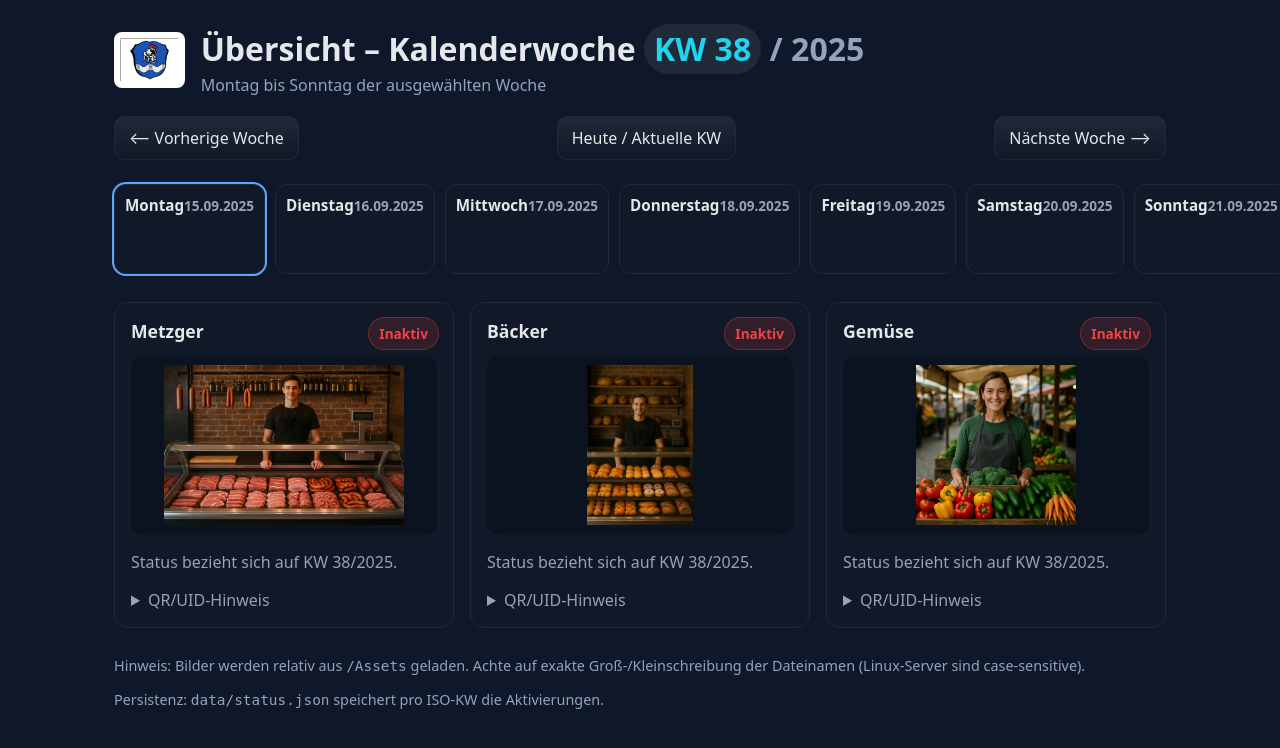
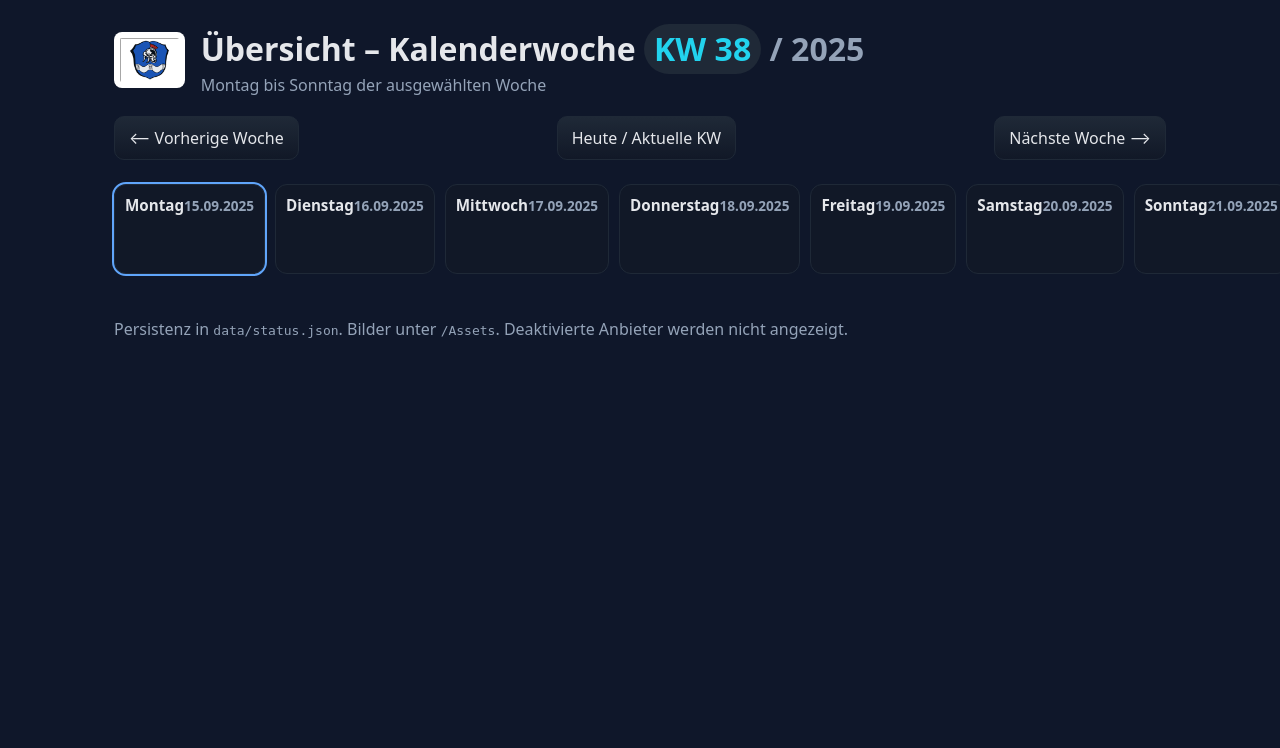
Before and after one commit to marnat/markt-stockstadt, a PHP site: page /index.php in a window 1280 px wide. Shown: the top 748 px of the page. Run offline with PHP 8.4, Linux system fonts and the light colour scheme.

Commit message:
on/off UID ergänzt

```diff
--- a/index.php
+++ b/index.php
@@ -1,15 +1,13 @@
 <?php
-// index.php – Wochenfunktion + QR/UID-Aktivierung pro Anbieter (KW-basiert)
-// Charset & Zeitzone
+// index.php – Wochenfunktion + QR/UID Aktivierung pro Anbieter (ON/OFF, KW-basiert)
 header('Content-Type: text/html; charset=utf-8');
 date_default_timezone_set('Europe/Berlin');
 
 // =============================
 // Anbieter-Konfiguration (UIDs)
 // =============================
-// Jede UID steckt in einem **statischen** QR-Code des Anbieters. Beim Scannen wird
-// z.B. https://deine-domain.tld/index.php?uid=UID_METZGER aufgerufen.
-// -> Die UID wird auf einen Anbieter gemappt und dessen Status für die *aktuelle* KW getoggelt.
+// Jede UID steckt in einem **statischen** QR-Code des Anbieters.
+// Aufruf: index.php?uid=UID_METZGER&action=on|off
 $vendors = [
   'metzger' => [
     'name' => 'Metzger',
@@ -28,7 +26,7 @@ $vendors = [
   ],
 ];
 
-// Hilfs-Map von UID -> Vendor-Key
+// Hilfs-Map UID -> Vendor-Key
 $uidToVendor = [];
 foreach ($vendors as $k => $v) { $uidToVendor[$v['uid']] = $k; }
 
@@ -70,7 +68,7 @@ function weekUrl($w, $y): string { return '?week=' . rawurlencode((string)$w) .
 // =============================
 // Persistenz der Aktivierung (pro *aktueller* KW)
 // =============================
-// Struktur der Datei data/status.json
+// Struktur: data/status.json
 // {
 //   "2025-37": { "metzger": true, "baecker": false, "gemuese": true }
 // }
@@ -99,26 +97,30 @@ $currentKey = $currentIsoYear . '-' . $currentIsoWeek; // z.B. 2025-37
 if (!isset($status[$currentKey])) { $status[$currentKey] = []; }
 
 // =============================
-// QR-Scan: UID verarbeiten -> Toggle für aktuelle KW
+// QR-Scan: UID + ACTION (on/off) -> Setzen für aktuelle KW
 // =============================
-$flash = null;
-if (isset($_GET['uid']) && is_string($_GET['uid'])) {
+$flash = null; // bewusst NICHT anzeigen – nur intern nutzbar; bleibt hier für Logging/Hooks
+if (isset($_GET['uid'], $_GET['action']) && is_string($_GET['uid']) && is_string($_GET['action'])) {
   $uid = trim($_GET['uid']);
-  if (isset($uidToVendor[$uid])) {
+  $action = strtolower(trim($_GET['action']));
+  if (isset($uidToVendor[$uid]) && in_array($action, ['on','off'], true)) {
     $vendorKey = $uidToVendor[$uid];
-    $current = isset($status[$currentKey][$vendorKey]) ? (bool)$status[$currentKey][$vendorKey] : false;
-    $status[$currentKey][$vendorKey] = !$current; // Toggle
+    $status[$currentKey][$vendorKey] = ($action === 'on');
     saveStatus($dataFile, $status);
-    $stateText = $status[$currentKey][$vendorKey] ? 'aktiviert' : 'deaktiviert';
-    $flash = sprintf('%s wurde für KW %d/%d %s.', $vendors[$vendorKey]['name'], $currentIsoWeek, $currentIsoYear, $stateText);
-  } else {
-    $flash = 'Unbekannte UID – Anbieter konnte nicht zugeordnet werden.';
+    // $flash = sprintf('%s wurde %s.', $vendors[$vendorKey]['name'], $action === 'on' ? 'aktiviert' : 'deaktiviert');
   }
 }
 
-// Status für die *anzeigte* Woche auslesen
+// Status für die *anzeigte* Woche
 $displayKey = $displayYear . '-' . $displayWeek;
 $weekStatus = $status[$displayKey] ?? [];
+
+// =============================
+// Rendering-Helfer
+// =============================
+function isActive(array $weekStatus, string $vendorKey): bool {
+  return isset($weekStatus[$vendorKey]) ? (bool)$weekStatus[$vendorKey] : false;
+}
 ?>
 <!doctype html>
 <html lang="de">
@@ -128,51 +130,31 @@ $weekStatus = $status[$displayKey] ?? [];
   <title>Übersicht – KW <?= htmlspecialchars($displayWeek) ?> / <?= htmlspecialchars($displayYear) ?></title>
   <style>
     :root {
-      --bg: #0f172a;       /* slate-900 */
-      --card: #111827;     /* gray-900 */
-      --muted: #94a3b8;    /* slate-400 */
-      --text: #e5e7eb;     /* gray-200 */
-      --accent: #22d3ee;   /* cyan-400 */
-      --accent-2: #60a5fa; /* blue-400 */
-      --good: #10b981;     /* green-500 */
-      --bad: #ef4444;      /* red-500 */
-      --warn:#f59e0b;      /* amber-500 */
+      --bg: #0f172a; --card: #111827; --muted: #94a3b8; --text: #e5e7eb; --accent: #22d3ee; --accent-2: #60a5fa; --good: #10b981; --bad:#ef4444;
     }
     * { box-sizing: border-box; }
-    body { margin:0; font-family: system-ui, -apple-system, Segoe UI, Roboto, "Helvetica Neue", Arial, "Noto Sans", "Apple Color Emoji", "Segoe UI Emoji"; background: var(--bg); color: var(--text); }
+    body { margin:0; font-family: system-ui, -apple-system, Segoe UI, Roboto, "Helvetica Neue", Arial, "Noto Sans"; background: var(--bg); color: var(--text); }
     .container { max-width: 1100px; margin: 0 auto; padding: 24px; }
     header { display:flex; align-items:center; gap:16px; margin-bottom: 20px; }
     header img { height: 56px; width: auto; border-radius: 8px; background: #fff; padding: 6px; }
     h1 { margin:0; font-size: clamp(1.4rem, 2.5vw, 2rem); line-height: 1.2; }
     .muted { color: var(--muted); }
-
-    .flash { margin: 10px 0 0; padding: 10px 12px; background: #0b1220; border: 1px solid #1f2937; border-radius: 10px; }
-
     .nav { display:flex; align-items:center; justify-content: space-between; gap:12px; margin: 18px 0 24px; }
     .btn { display:inline-flex; align-items:center; gap:8px; padding:10px 14px; border-radius: 10px; border: 1px solid #1f2937; background: linear-gradient(180deg,#1f2937,#111827); color: var(--text); text-decoration:none; }
     .btn:hover { border-color:#374151; filter: brightness(1.05); }
     .pill { display:inline-flex; align-items:center; gap:8px; padding:6px 10px; border-radius:999px; background:#1f2937; color: var(--accent); font-weight:600; }
-
     .week { display:grid; grid-template-columns: repeat(7, 1fr); gap:10px; }
     .day { background: var(--card); border: 1px solid #1f2937; border-radius: 12px; padding: 10px; min-height: 90px; }
     .day.today { outline: 2px solid var(--accent-2); }
     .day h3 { margin:0 0 8px; font-size: 0.95rem; display:flex; align-items:center; justify-content: space-between; }
     .day .date { color: var(--muted); font-size: 0.85rem; }
-
     .grid { display:grid; grid-template-columns: repeat(3, 1fr); gap:16px; margin-top: 28px; }
     .card { background: var(--card); border: 1px solid #1f2937; border-radius: 14px; padding: 16px; position: relative; }
     .card h2 { margin:0 0 12px; font-size: 1.1rem; }
     .media { display:flex; align-items:center; justify-content:center; background:#0b1220; border-radius: 12px; padding: 12px; height: 180px; }
     .media img { max-width: 100%; max-height: 160px; object-fit: contain; }
-
     .status { position: absolute; top: 14px; right: 14px; padding: 6px 10px; border-radius: 999px; font-weight: 600; font-size: 0.85rem; }
     .on  { background: rgba(16,185,129,.15); color: var(--good); border: 1px solid rgba(16,185,129,.35); }
-    .off { background: rgba(239,68,68,.15); color: var(--bad);  border: 1px solid rgba(239,68,68,.35); }
-
-    footer { margin-top: 28px; color: var(--muted); font-size: 0.9rem; }
-
-    @media (max-width: 900px) { .week { grid-template-columns: repeat(3, 1fr); } }
-    @media (max-width: 600px) { .week { grid-template-columns: repeat(2, 1fr); } .grid { grid-template-columns: 1fr; } }
   </style>
 </head>
 <body>
@@ -182,7 +164,6 @@ $weekStatus = $status[$displayKey] ?? [];
       <div>
         <h1>Übersicht – Kalenderwoche <span class="pill">KW <?= htmlspecialchars($displayWeek) ?></span> <span class="muted">/ <?= htmlspecialchars($displayYear) ?></span></h1>
         <div class="muted">Montag bis Sonntag der ausgewählten Woche</div>
-        <?php if ($flash): ?><div class="flash"><?= htmlspecialchars($flash) ?></div><?php endif; ?>
       </div>
     </header>
 
@@ -201,34 +182,27 @@ $weekStatus = $status[$displayKey] ?? [];
             <span><?= htmlspecialchars($d['name']) ?></span>
             <span class="date"><?= htmlspecialchars($d['date']) ?></span>
           </h3>
-          <!-- Platz für tagesbezogene Inhalte -->
         </article>
       <?php endforeach; ?>
     </section>
 
     <section class="grid" aria-label="Anbieter">
       <?php foreach ($vendors as $key => $v):
-        $active = isset($weekStatus[$key]) ? (bool)$weekStatus[$key] : false;
+        if (!isActive($weekStatus, $key)) continue; // Deaktivierte Anbieter NICHT anzeigen
       ?>
         <div class="card">
-          <div class="status <?= $active ? 'on' : 'off' ?>"><?= $active ? 'Aktiv (diese KW)' : 'Inaktiv' ?></div>
+          <div class="status on">Aktiv (diese KW)</div>
           <h2><?= htmlspecialchars($v['name']) ?></h2>
           <div class="media">
             <img src="<?= htmlspecialchars($v['image']) ?>" alt="<?= htmlspecialchars($v['name']) ?>" title="<?= htmlspecialchars($v['name']) ?>">
           </div>
-          <p class="muted">Status bezieht sich auf KW <?= htmlspecialchars($displayWeek) ?>/<?= htmlspecialchars($displayYear) ?>.</p>
-          <details class="muted">
-            <summary>QR/UID-Hinweis</summary>
-            <p>Diesen Anbieter aktivieren/deaktivieren, indem der Anbieter seinen <strong>statischen QR-Code</strong> scannt, der auf <code>?uid=...</code> verweist. Der Scan toggelt den Status für die <em>aktuelle</em> Kalenderwoche.</p>
-            <p>Beispiel-URL: <code>index.php?uid=<?= htmlspecialchars($v['uid']) ?></code></p>
-          </details>
+          <p class="muted">Aktiv für KW <?= htmlspecialchars($displayWeek) ?>/<?= htmlspecialchars($displayYear) ?>.</p>
         </div>
       <?php endforeach; ?>
     </section>
 
     <footer>
-      <p>Hinweis: Bilder werden relativ aus <code>/Assets</code> geladen. Achte auf exakte Groß-/Kleinschreibung der Dateinamen (Linux-Server sind case-sensitive).</p>
-      <p class="muted">Persistenz: <code>data/status.json</code> speichert pro ISO-KW die Aktivierungen.</p>
+      <p class="muted">Persistenz in <code>data/status.json</code>. Bilder unter <code>/Assets</code>. Deaktivierte Anbieter werden nicht angezeigt.</p>
     </footer>
   </div>
 </body>
```
